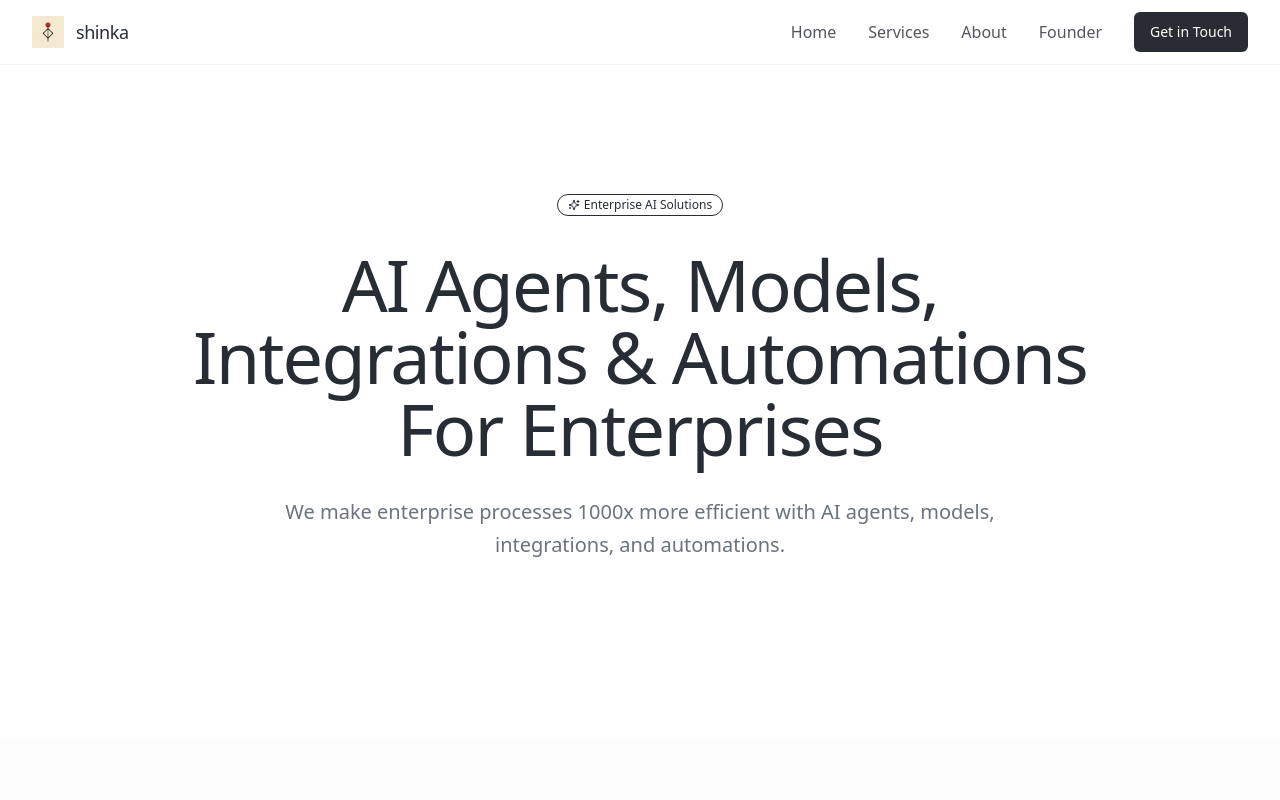
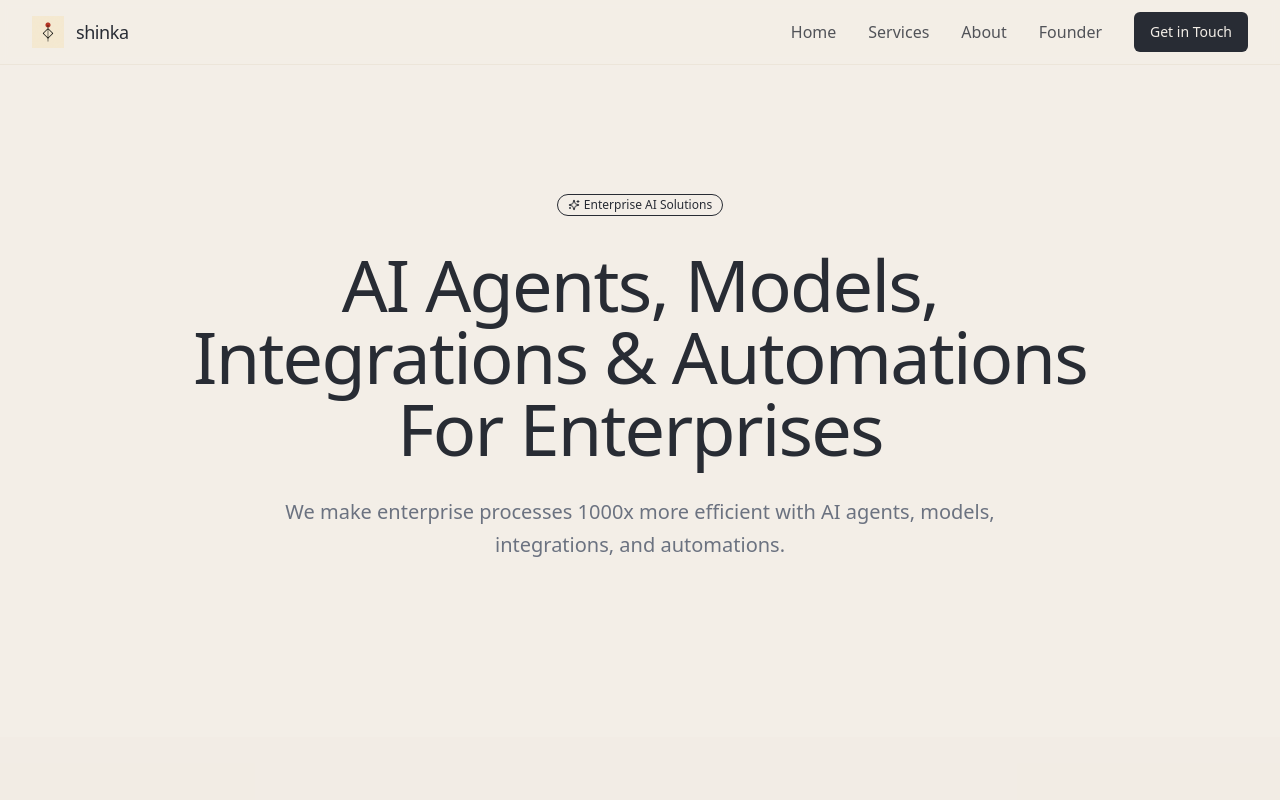
Before and after one commit to shinkahq/shinka-website, a Next.js app: page / in a window 1280 px wide. Shown: the top 800 px of the page. Built offline with nearby package versions, Linux system fonts and the light colour scheme.

Commit message:
🎨 feat: refine global color palette and typography for improved aesthetic and readability

```diff
--- a/app/globals.css
+++ b/app/globals.css
@@ -10,94 +10,94 @@
 
 @layer base {
   :root {
-    /* Refined color palette inspired by Perplexity case study */
-    --background: 0 0% 100%;
-    --foreground: 220 13% 18%;
-    --card: 0 0% 100%;
+    /* Refined color palette inspired by Japanese minimalist design */
+    --background: 36 33% 93%;    /* Cream/beige background */
+    --foreground: 220 13% 18%;   /* Deep charcoal */
+    --card: 36 33% 97%;          /* Lighter cream */
     --card-foreground: 220 13% 18%;
-    --popover: 0 0% 100%;
+    --popover: 36 33% 97%;       /* Lighter cream */
     --popover-foreground: 220 13% 18%;
-    --primary: 220 13% 18%;
-    --primary-foreground: 0 0% 98%;
-    --secondary: 220 14% 96%;
+    --primary: 0 68% 42%;        /* Deep red accent */
+    --primary-foreground: 36 33% 97%;
+    --secondary: 36 33% 90%;     /* Slightly darker cream */
     --secondary-foreground: 220 13% 18%;
-    --muted: 220 14% 96%;
+    --muted: 36 33% 90%;         /* Slightly darker cream */
     --muted-foreground: 220 9% 46%;
-    --accent: 220 14% 96%;
-    --accent-foreground: 220 13% 18%;
+    --accent: 0 68% 42%;         /* Deep red accent */
+    --accent-foreground: 36 33% 97%;
     --destructive: 0 84% 60%;
-    --destructive-foreground: 0 0% 98%;
-    --border: 220 13% 91%;
-    --input: 220 13% 91%;
+    --destructive-foreground: 36 33% 97%;
+    --border: 36 33% 85%;        /* Cream border */
+    --input: 36 33% 85%;         /* Cream input */
     --ring: 220 13% 18%;
 
-    /* Brand colors - sophisticated, not flashy - all black/gray tones */
-    --brand-primary: 220 13% 18%;
+    /* Brand colors - sophisticated, warm minimalism */
+    --brand-primary: 0 68% 42%;  /* Deep red */
     --brand-secondary: 220 9% 46%;
-    --brand-accent: 220 13% 18%;
-    --brand-warm: 220 9% 46%;
-    --brand-cool: 220 13% 18%;
+    --brand-accent: 0 68% 42%;   /* Deep red */
+    --brand-warm: 36 33% 85%;    /* Warm cream */
+    --brand-cool: 220 13% 18%;   /* Deep charcoal */
 
     /* Chart colors for data visualization */
-    --chart-1: 220 70% 50%;
-    --chart-2: 160 60% 45%;
-    --chart-3: 30 80% 55%;
-    --chart-4: 280 65% 60%;
-    --chart-5: 340 75% 55%;
+    --chart-1: 0 68% 42%;        /* Deep red */
+    --chart-2: 36 33% 85%;       /* Cream */
+    --chart-3: 220 13% 18%;      /* Charcoal */
+    --chart-4: 0 68% 32%;        /* Darker red */
+    --chart-5: 36 33% 75%;       /* Darker cream */
 
     --radius: 0.5rem;
-    --sidebar-background: 0 0% 98%;
-    --sidebar-foreground: 240 5.3% 26.1%;
-    --sidebar-primary: 240 5.9% 10%;
-    --sidebar-primary-foreground: 0 0% 98%;
-    --sidebar-accent: 240 4.8% 95.9%;
-    --sidebar-accent-foreground: 240 5.9% 10%;
-    --sidebar-border: 220 13% 91%;
-    --sidebar-ring: 217.2 91.2% 59.8%;
+    --sidebar-background: 36 33% 95%;  /* Slightly lighter cream */
+    --sidebar-foreground: 220 13% 18%;
+    --sidebar-primary: 0 68% 42%;      /* Deep red */
+    --sidebar-primary-foreground: 36 33% 97%;
+    --sidebar-accent: 36 33% 90%;      /* Slightly darker cream */
+    --sidebar-accent-foreground: 220 13% 18%;
+    --sidebar-border: 36 33% 85%;      /* Cream border */
+    --sidebar-ring: 0 68% 42%;         /* Deep red */
   }
 
   .dark {
-    --background: 220 13% 18%;
-    --foreground: 0 0% 98%;
+    --background: 220 13% 18%;         /* Dark charcoal */
+    --foreground: 36 33% 93%;          /* Cream */
     --card: 220 13% 18%;
-    --card-foreground: 0 0% 98%;
+    --card-foreground: 36 33% 93%;
     --popover: 220 13% 18%;
-    --popover-foreground: 0 0% 98%;
-    --primary: 0 0% 98%;
-    --primary-foreground: 220 13% 18%;
+    --popover-foreground: 36 33% 93%;
+    --primary: 0 68% 42%;              /* Deep red */
+    --primary-foreground: 36 33% 93%;
     --secondary: 220 14% 14%;
-    --secondary-foreground: 0 0% 98%;
+    --secondary-foreground: 36 33% 93%;
     --muted: 220 14% 14%;
-    --muted-foreground: 220 9% 65%;
-    --accent: 220 14% 14%;
-    --accent-foreground: 0 0% 98%;
+    --muted-foreground: 36 33% 85%;
+    --accent: 0 68% 42%;               /* Deep red */
+    --accent-foreground: 36 33% 93%;
     --destructive: 0 62.8% 30.6%;
-    --destructive-foreground: 0 0% 98%;
+    --destructive-foreground: 36 33% 93%;
     --border: 220 14% 14%;
     --input: 220 14% 14%;
-    --ring: 0 0% 83.1%;
+    --ring: 36 33% 83.1%;
 
-    /* Dark mode brand colors - all white/gray tones */
-    --brand-primary: 0 0% 98%;
-    --brand-secondary: 220 9% 65%;
-    --brand-accent: 0 0% 98%;
-    --brand-warm: 220 9% 65%;
-    --brand-cool: 0 0% 98%;
+    /* Dark mode brand colors */
+    --brand-primary: 36 33% 93%;       /* Cream */
+    --brand-secondary: 36 33% 85%;
+    --brand-accent: 0 68% 42%;         /* Deep red */
+    --brand-warm: 36 33% 85%;
+    --brand-cool: 36 33% 93%;
 
-    --chart-1: 220 70% 60%;
-    --chart-2: 160 60% 55%;
-    --chart-3: 30 80% 65%;
-    --chart-4: 280 65% 70%;
-    --chart-5: 340 75% 65%;
+    --chart-1: 0 68% 52%;              /* Brighter red */
+    --chart-2: 36 33% 93%;             /* Cream */
+    --chart-3: 220 13% 28%;            /* Lighter charcoal */
+    --chart-4: 0 68% 62%;              /* Even brighter red */
+    --chart-5: 36 33% 83%;             /* Darker cream */
 
-    --sidebar-background: 240 5.9% 10%;
-    --sidebar-foreground: 240 4.8% 95.9%;
-    --sidebar-primary: 224.3 76.3% 48%;
-    --sidebar-primary-foreground: 0 0% 100%;
-    --sidebar-accent: 240 3.7% 15.9%;
-    --sidebar-accent-foreground: 240 4.8% 95.9%;
-    --sidebar-border: 240 3.7% 15.9%;
-    --sidebar-ring: 217.2 91.2% 59.8%;
+    --sidebar-background: 220 13% 18%;
+    --sidebar-foreground: 36 33% 93%;
+    --sidebar-primary: 0 68% 42%;       /* Deep red */
+    --sidebar-primary-foreground: 36 33% 93%;
+    --sidebar-accent: 220 14% 14%;
+    --sidebar-accent-foreground: 36 33% 93%;
+    --sidebar-border: 220 14% 14%;
+    --sidebar-ring: 0 68% 42%;          /* Deep red */
   }
 }
 
@@ -111,13 +111,13 @@
     font-feature-settings: "rlig" 1, "calt" 1;
   }
 
-  /* Typography improvements inspired by FK Grotesk */
+  /* Typography improvements */
   h1, h2, h3, h4, h5, h6 {
     @apply font-medium tracking-tight;
     font-feature-settings: "liga" 1, "kern" 1;
   }
 
-  /* Subtle text improvements for better readability */
+  /* Subtle text improvements */
   p {
     @apply leading-relaxed;
   }
```
